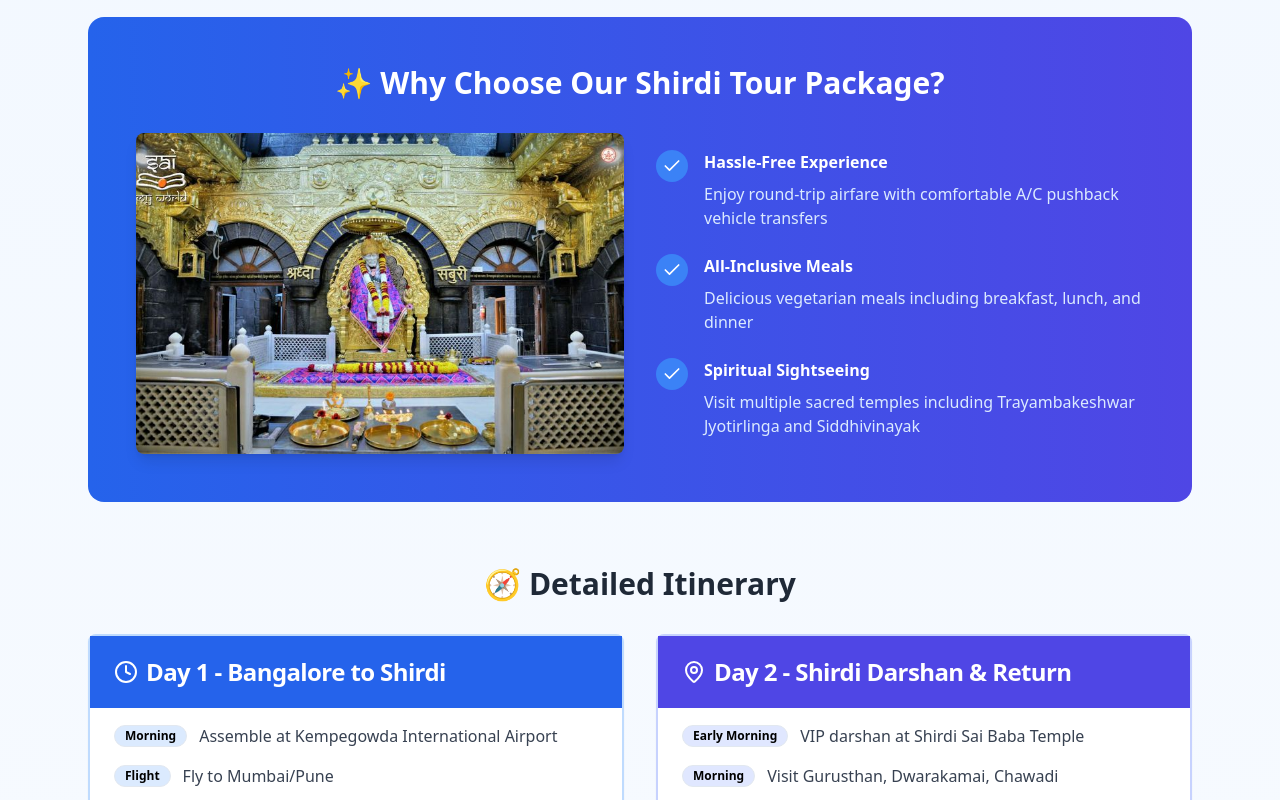
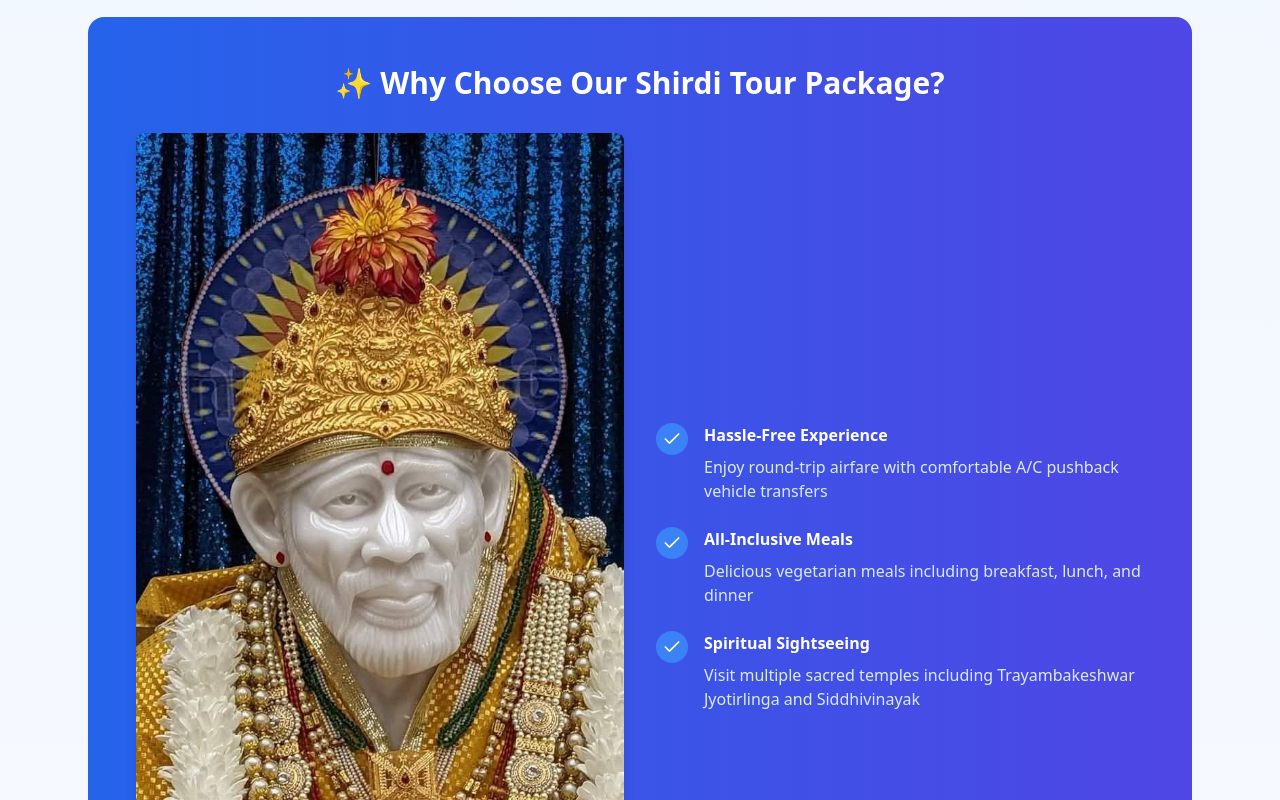
Before and after one commit to rakshithks13/Alemari, a React (Vite) app in the folder client/: page /itinerary/Shirdi in a window 1280 px wide. Shown: the part 1120-1920 px from the top of the page. Built offline with nearby package versions, Linux system fonts and the light colour scheme.

Commit message:
added shirdi image

```diff
--- a/client/src/components/BlogPages/Shirdi.jsx
+++ b/client/src/components/BlogPages/Shirdi.jsx
@@ -3,8 +3,7 @@
 import { Badge } from "../Ui/Badge"
 import { Button } from "../Ui/Button"
 import Banner from "../../assets/Blogs/Shirdi/shirdiBanner.jpeg"
-// import SaiBabaTemple from "../../assets/Blogs/Shirdi/shirdiMain.jpeg"
-// import Shirdi1 from "../../assets/Blogs/Shirdi/shirdiMain.jpeg"
+import ShirdiMain from "../../assets/Blogs/Shirdi/shirdiMain.jpeg"
 import SaiBabaTemple from "../../assets/Blogs/Shirdi/shirdiTemple.jpeg"
 import Trayambakeshwar from "../../assets/Blogs/Shirdi/trayambakeshwar.jpeg"
 import Siddhivinayak from "../../assets/Blogs/Shirdi/Siddivinayaka.jpeg"
@@ -89,7 +88,7 @@
           <div className="grid md:grid-cols-2 gap-8 items-center">
             <div>
               <img
-                src={Banner || "/placeholder.svg"}
+                src={ShirdiMain || "/placeholder.svg"}
                 alt="Shirdi Sai Baba Temple Complex"
                 className="rounded-lg shadow-lg w-full"
               />
--- a/client/src/components/Blogs/BlogsComp.jsx
+++ b/client/src/components/Blogs/BlogsComp.jsx
@@ -1,7 +1,7 @@
 
 import BlogCard from "./BlogCard";
 import Img1 from "../../assets/Blogs/1.png";
-// import Img2 from "../../assets/Blogs/Shirdi/shirdiMain.jpeg";
+import Img2 from "../../assets/Blogs/Shirdi/shirdiMain.jpeg";
 import Img3 from "../../assets/Blogs/Mysore/palace.jpg";
 import Img4 from "../../assets/Blogs/Bengaluru/vidanaSoudha.webp";
 
```
Also changed, not shown: client/src/assets/Blogs/Shirdi/shirdiMain.jpeg (added), 1 other file (tests, documents, lock files or other folders).
